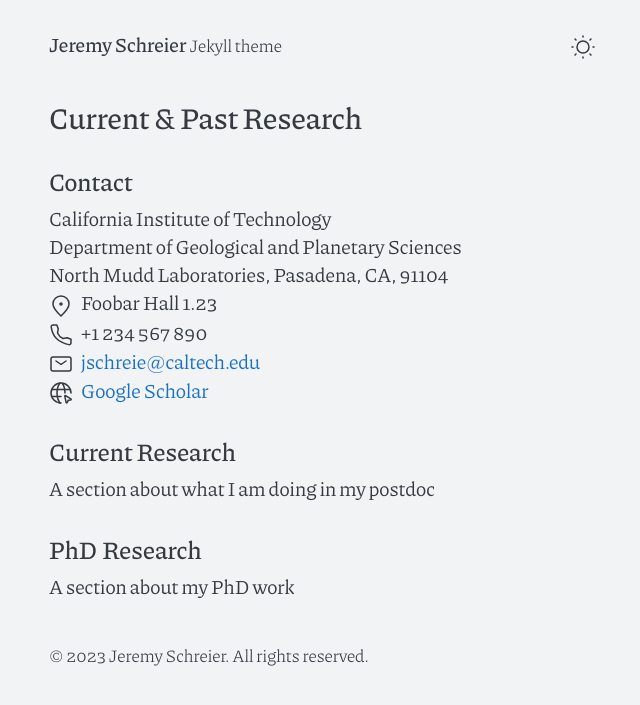
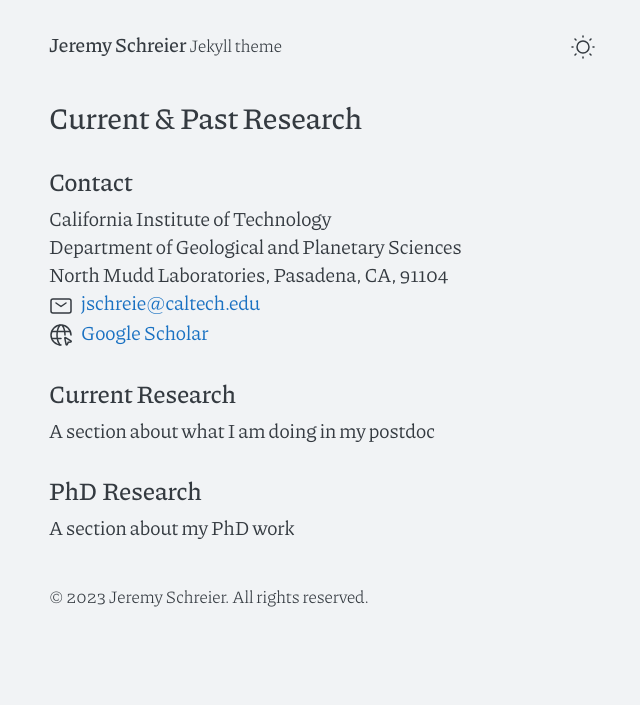
Before and after one commit to jschreie/jschreie.github.io, a Jekyll site: the page built from cv.md, in a window 1280 px wide. Shown: the top 705 px of the page, without its empty margins (318-958 px from the left). Built offline with Jekyll 4.4.1, drawn with Linux system fonts in a browser that asks for light colours.

Commit message:
Update contact.html

```diff
--- a/_includes/contact.html
+++ b/_includes/contact.html
@@ -4,8 +4,6 @@
     <li>California Institute of Technology</li>
     <li>Department of Geological and Planetary Sciences</li>
     <li>North Mudd Laboratories, Pasadena, CA, 91104</li>
-    <li><span class="li-icon">{% include svg/pin-alt.svg %}</span><span>Foobar Hall 1.23</span></li>
-    <li><span class="li-icon">{% include svg/phone.svg %}</span><span>+1 234 567 890</span></li>
     <li><span class="li-icon">{% include svg/mail.svg %}</span><a href="mailto:jschreie@caltech.edu">jschreie@caltech.edu</a></li>
     <li><span class="li-icon">{% include svg/internet.svg %}</span><a href="https://scholar.google.com/citations?user=y0hBZP0AAAAJ&hl=en&oi=a">Google Scholar</a></li>
   </ul>
```
